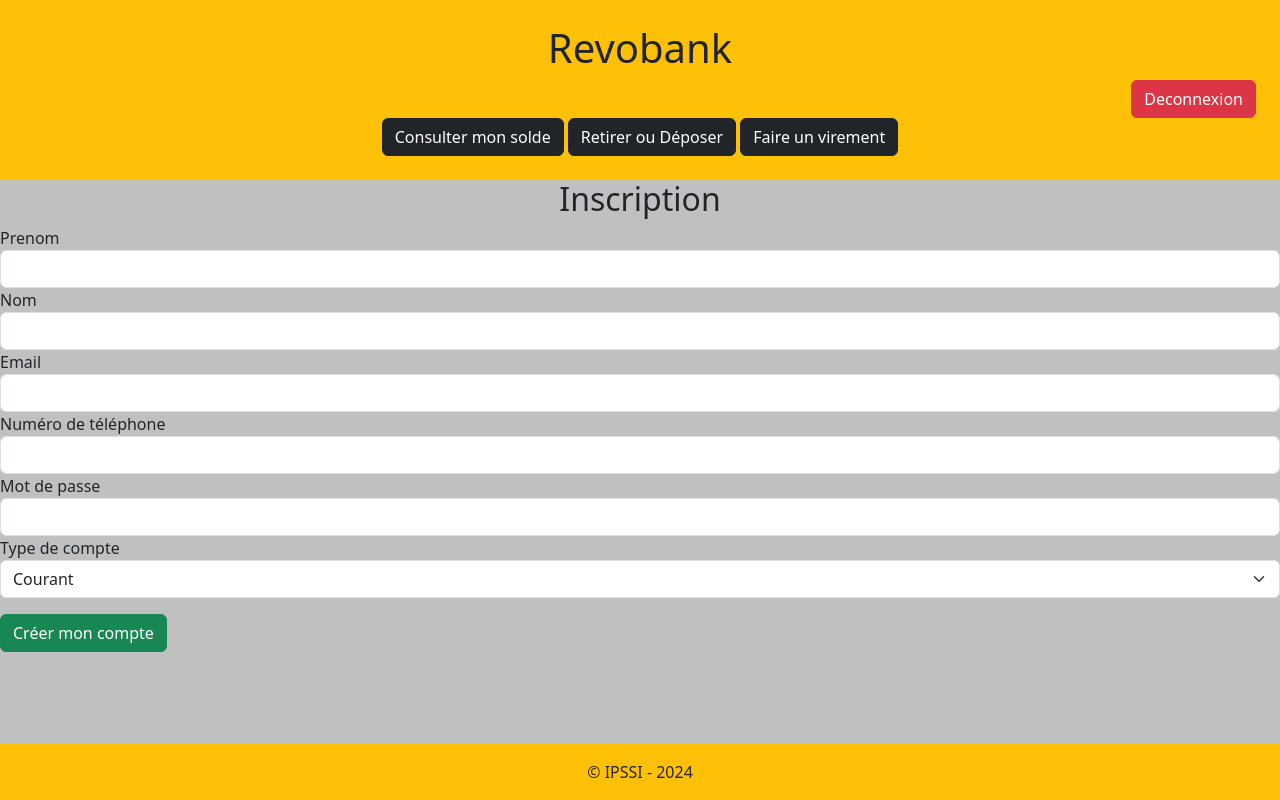
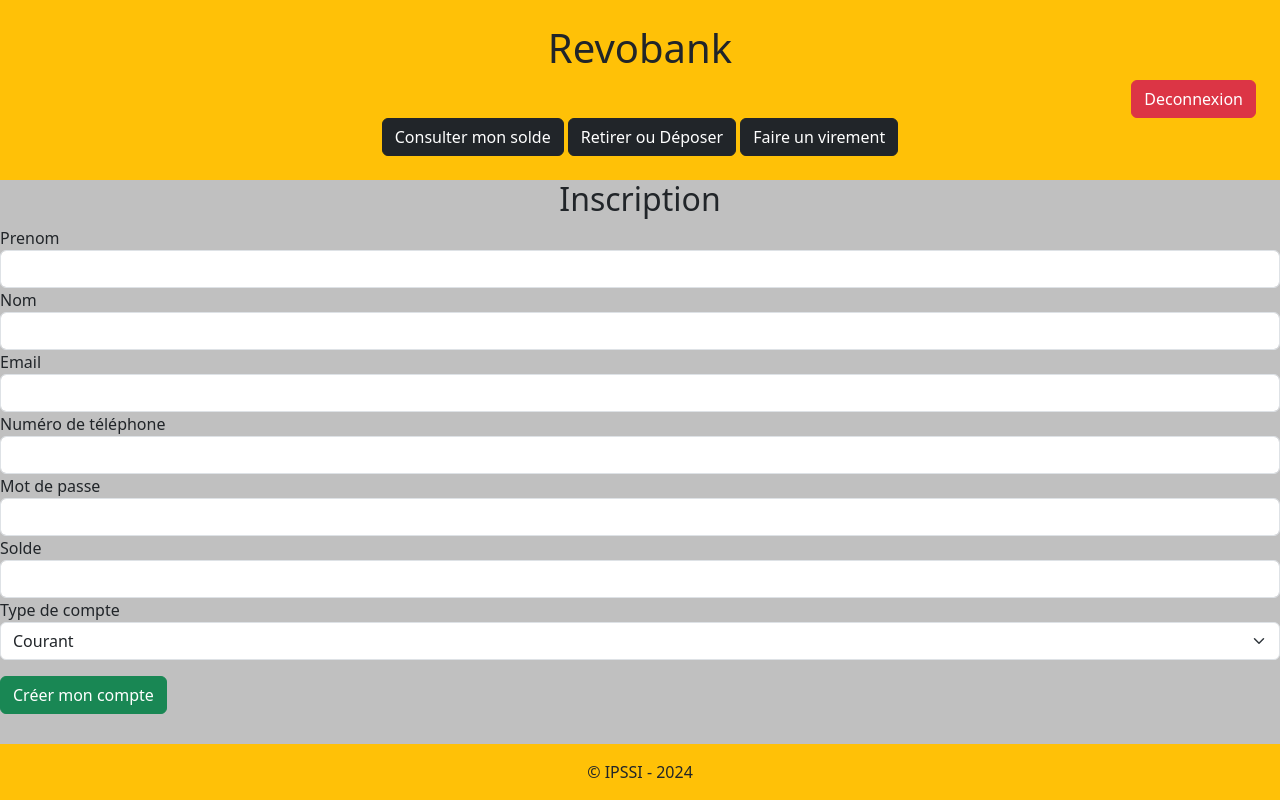
Before and after one commit to Bastien-IPSSI/Compte_Bancaire, a PHP site: template vue/inscription.php in a window 1280 px wide. Run offline with PHP 8.4, Linux system fonts and the light colour scheme; the template is opened without the code that fills it, so the values that code supplies are empty; the visitor is signed in with stand-in values (Sample User, id 1); some libraries are stand-ins or nearby versions.

Commit message:
add redirections when loged or not + add validation JS on inscription form

```diff
--- a/index.php
+++ b/index.php
@@ -24,5 +24,9 @@ if(isset($_GET["user"])){
 }elseif(isset($_GET["account"])) {
     $accountController->accountAction($_GET["account"]);
 }else{
-    include "vue/template.php";
+    if(isset($_SESSION["user"])){
+        header("Location: ./?account=consult");
+    }else{
+        header("Location: ./?user=login");
+    }
 }
--- /dev/null
+++ b/public/js/inscriptionValidation.js
@@ -0,0 +1,28 @@
+
+const params = new URLSearchParams(window.location.search);
+if (params.get('user') === 'inscription') {
+    document.querySelector('#inscriptionForm').addEventListener("submit", function(e){
+        const solde = parseFloat(document.querySelector('input[name="solde"]').value);
+        const accountType = document.querySelector('select[name="accountType"]').value
+        const password = document.querySelector('input[name="pass"]').value;
+
+        let errorMessage = '';
+
+        if (isNaN(solde) || solde < 10 || solde > 2000) {
+            errorMessage += 'Le solde doit être compris entre 10 et 2000.\n';
+        }
+
+        const validAccountTypes = ["Courant", "Epargne", "Entreprise"];
+        if (!validAccountTypes.includes(accountType)) {
+            errorMessage += 'Le type de compte doit être "Courant", "Epargne" ou "Entreprise".\n';
+        }
+
+        if (/\s/.test(password)) {
+            errorMessage += 'Le mot de passe ne doit pas contenir d\'espaces.\n';
+        }
+
+        if (errorMessage) {
+            e.preventDefault();
+            alert(errorMessage);
+    }})
+}
--- a/vue/inscription.php
+++ b/vue/inscription.php
@@ -1,9 +1,9 @@
 <h2 class="text-center text-dark">Inscription</h2>
 
-<form action="" id="form" method="post" enctype="multipart/form-data">
+<form action="" id="inscriptionForm" method="post" enctype="multipart/form-data">
     <div class="form-group">
         <label for="firstName">Prenom</label>
-        <input type="text" name="firstName" class="form-control" required>
+        <input type="text" name="firstName" class="form-control">
     </div>
     <div class="form-group">
         <label for="lastName">Nom</label>
@@ -24,6 +24,10 @@
         <input type="password" name="pass" class="form-control" required>
     </div>
     <div class="form-group">
+        <label for="solde">Solde</label>
+        <input type="number" name="solde" class="form-control" required>
+    </div>
+    <div class="form-group">
         <label for="accountType">Type de compte</label>
         <select name="accountType" class="form-select" required>
             <option value="Courant">Courant</option>
--- a/vue/template.php
+++ b/vue/template.php
@@ -22,11 +22,13 @@
                 <?php endif; ?>
             </div>
         </div>
+        <?php if(!empty($_SESSION["user"])):?>
             <div class="text-center">
                 <a class="btn btn-dark" href="?account=consult">Consulter mon solde</a>
                 <a class="btn btn-dark" href="?account=withdrawOrDeposit">Retirer ou Déposer</a>
                 <a class="btn btn-dark" href="?account=transfer">Faire un virement</a>
             </div>
+            <?php endif ?>
         </header>
         <main class="container-fluid h-100 p-0" style="background-color: silver;">
             <?= $content ?? ''; ?>
@@ -34,5 +36,6 @@
         <footer class="bg-warning p-3 text-center">
             &copy; IPSSI - 2024
         </footer>
+        <script src="public/js/inscriptionValidation.js"></script>
 </body>
 </html>
```
Lines whose indentation alone changed are shown as unchanged.
